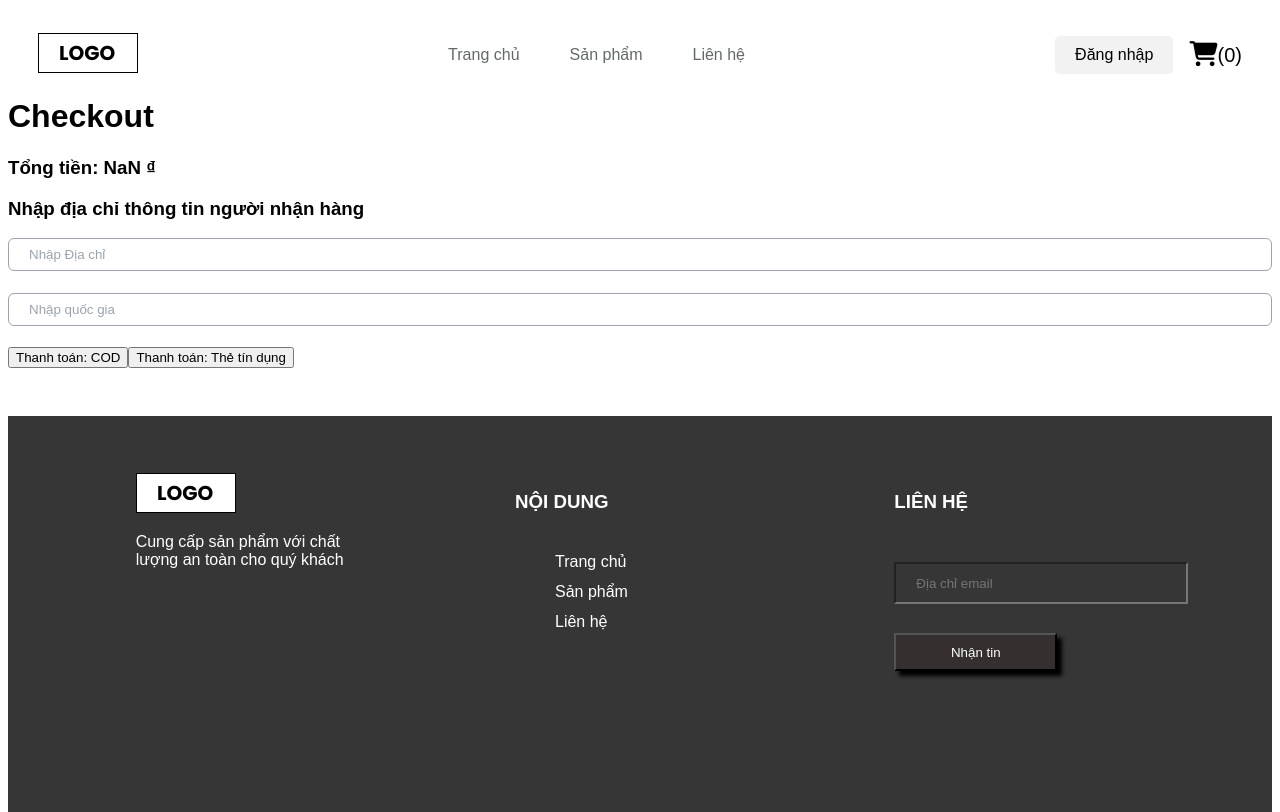
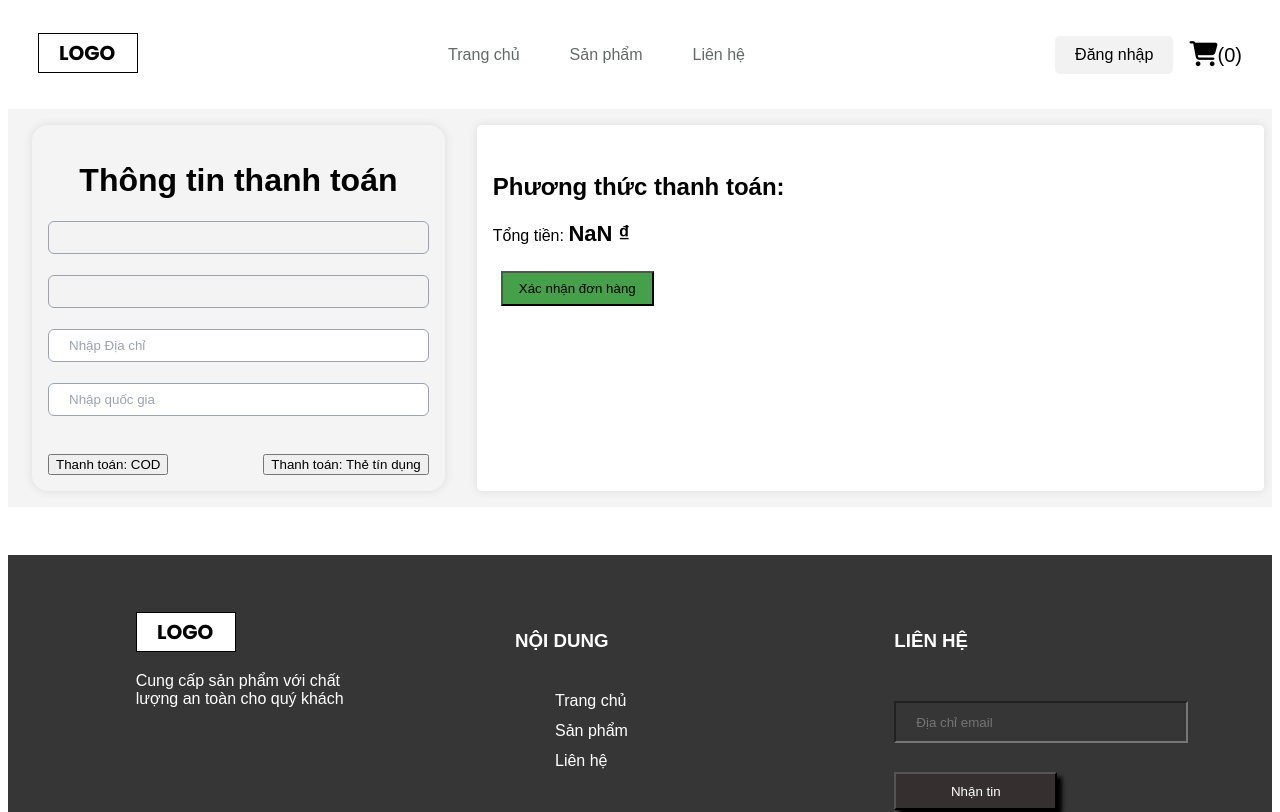
Before and after one commit to trieu1212/ecom-security-sql, a React (Create React App) app in the folder fe/: page /checkout in a window 1280 px wide. Shown: the top 812 px of the page. Built offline with nearby package versions, Linux system fonts and the light colour scheme.

Commit message:
complete checkout ui

```diff
--- a/fe/src/pages/Checkout/Checkout.css
+++ b/fe/src/pages/Checkout/Checkout.css
@@ -1,3 +1,68 @@
 .checkoutContainer{
+    margin-top: 2rem;
     background-color: #f4f4f4;
+    display: flex;
+    padding: 1rem 0.5rem;
+    justify-content: space-around;
+    gap:2rem;
 }
+.checkoutInfo{
+    flex:30%;
+    height: 30%;
+    box-shadow: 0 0 10px 0 rgba(0,0,0,0.1);
+    padding: 1rem 1rem;
+    border-radius: 1rem;
+    margin-left: 1rem;
+}
+
+.paymentMethod{
+    display: flex;
+    justify-content: space-between;
+    align-items: center;
+    margin-top: 1rem;
+}
+.paymentMethod div button:hover{
+    cursor: pointer;
+    background-color: orange;
+    color: white;
+    border-radius: 0.4rem;
+}
+.checkoutOrder{
+    flex: 60%;
+    padding: 1rem;
+    background-color: white;
+    border-radius: 5px;
+    box-shadow: 0 0 10px 0 rgba(0,0,0,0.1);
+}
+.checkoutOrderitems{
+    display: flex;
+    justify-content: space-between;
+    align-items: center;
+    padding: 1rem 0;
+    border-bottom: 1px solid #f4f4f4;
+}
+.checkoutOrderitems img{
+    width: 5rem;
+    border-radius: 1rem;
+}
+.confirmOrder{
+    padding-right: 6rem;
+    margin-top: 2rem;
+}
+.btnConfirmOrder{
+    padding: 0.5rem ;
+    color: white;
+    border: none;
+    border-radius: 0.4rem;
+    font-size: 1rem;
+}
+.btnConfirmOrder button{
+    padding: 0.5rem 1rem;
+    background-color: #45a049;
+}
+.btnConfirmOrder button:hover{
+    cursor: pointer;
+    background-color: orange;
+    color: white;
+    border-radius: 0.4rem;
+}
--- a/fe/src/pages/Checkout/Checkout.jsx
+++ b/fe/src/pages/Checkout/Checkout.jsx
@@ -1,21 +1,23 @@
 import React, { useEffect, useState } from "react";
 import { useDispatch, useSelector } from "react-redux";
-import { useLocation, useNavigate } from "react-router-dom";
+import { Link, useLocation, useNavigate } from "react-router-dom";
 import { toast } from "react-toastify";
 import InputForm from "../../components/InputForm/InputForm";
 import { createAxios } from "../../services/axiosJWT";
 import { loginSuccess } from "../../redux/authSlice";
 import { createOrder } from "../../redux/apis/orderApiRequests";
 import { getUserCart } from "../../redux/apis/cartApiRequests";
+import "./Checkout.css";
 const Checkout = () => {
   const location = useLocation();
   const dispatch = useDispatch();
-  const [nation,setNation] = useState('')
-  const [address,setAddress] = useState('')
+  const [nation, setNation] = useState("");
+  const [address, setAddress] = useState("");
+  const [payment, setPayment] = useState("");
   const user = useSelector((state) => state.auth.login?.currentUser);
   const cart = useSelector((state) => state.cart?.currentCart);
+  console.log(cart);
   let axiosJWT = createAxios(user, dispatch, loginSuccess, user?.refreshToken);
-  console.log(cart);
   const navigate = useNavigate();
   const totalPrice = location?.state?.totalPrice;
   if (!user) {
@@ -27,44 +29,97 @@ const Checkout = () => {
       currency: "VND",
     }).format(price);
   };
-  const handlePaymentCOD = async() =>{
+  const handleSetCOD = () => {
+    setPayment("COD");
+  }
+  const handleSetCard = () => {
+    setPayment("Thẻ tín dụng");
+  }
+  const handleOrder = async () => {
+    if(!address || !nation || !payment){
+      toast.error('Vui lòng điền đầy đủ thông tin');
+      return;
+    }
+    else if(payment === 'Thẻ tín dụng'){
+      toast.warning('Chức năng này đang được phát triển');
+    }else{
       const data = {
         amount: totalPrice,
-      address:{
+        address: {
           address: address,
-        nation: nation
+          nation: nation,
         },
-      products:cart
+        products: cart,
+      };
+      await createOrder(
+        data,
+        dispatch,
+        navigate,
+        axiosJWT,
+        user?.accessToken,
+        user?.id
+      );
+      await getUserCart(dispatch, axiosJWT, user?.accessToken, user?.id);
     }
-    await createOrder(data,dispatch,navigate,axiosJWT,user?.accessToken,user?.id)
-    await getUserCart(dispatch,axiosJWT,user?.accessToken,user?.id)
-  }
-  const handlePaymentCard = async() =>{
-    toast.warning('Chức năng thanh toán thẻ tín dụng đang được phát triển')
   }
   return (
     <>
       <div className="checkoutContainer">
-        <h1>Checkout</h1>
+        <div className="checkoutInfo">
+          <h1 style={{ textAlign: "center" }}>Thông tin thanh toán</h1>
+          <div className="checkoutInput">
+            <InputForm type="text" data={user?.username} disabled={true} />
+            <br />
+            <InputForm type="text" data={user?.email} disabled={true} />
+            <br />
+            <InputForm
+              type="text"
+              placeholder="Nhập Địa chỉ"
+              data={address}
+              setData={setAddress}
+            />
+            <br />
+            <InputForm
+              type="text"
+              placeholder="Nhập quốc gia"
+              data={nation}
+              setData={setNation}
+            />
+            <br />
+            <div className="paymentMethod">
+              <div>
+                <button onClick={handleSetCOD} >Thanh toán: COD</button>
+              </div>
+              <div>
+                <button onClick={handleSetCard}>
+                  Thanh toán: Thẻ tín dụng
+                </button>
+              </div>
+            </div>
+          </div>
+        </div>
+        <div className="checkoutOrder">
           <div>
             {cart?.map((item) => {
               return (
                 <>
+                  <div className="checkoutOrderitems">
+                    <Link to={`/product/${item.Product.id}`}><img src={item.Product.image} alt="" /></Link>
                     <h3>{item.Product.title}</h3>
-                <h3>giá: {formatPrice(item.Product.price)}</h3>
-                <h3>số lượng {item.quantity}</h3>
+                    <h3>Số lượng: {item.quantity}</h3>
+                    <h3>Giá: {formatPrice(item.Product.price)}</h3>
+                  </div>
                 </>
               );
             })}
           </div>
-        <h3>Tổng tiền: {formatPrice(totalPrice)}</h3>
-        <h3>Nhập địa chỉ thông tin người nhận hàng</h3>
-        <InputForm type="text" placeholder="Nhập Địa chỉ" data={address} setData={setAddress}/><br />
-        <InputForm type="text" placeholder="Nhập quốc gia" data={nation} setData={setNation}/>
-        <br />
-        <div className="paymentMethod">
-          <button onClick={handlePaymentCOD}>Thanh toán: COD</button>
-          <button onClick={handlePaymentCard}>Thanh toán: Thẻ tín dụng</button>
+          <div className="confirmOrder">
+            <h2>Phương thức thanh toán: {payment}</h2>
+            <p>Tổng tiền: <b style={{ fontSize:"22px" }}>{formatPrice(totalPrice)}</b></p>
+            <div className="btnConfirmOrder">
+              <button onClick={handleOrder}>Xác nhận đơn hàng</button>
+            </div>
+          </div>
         </div>
       </div>
     </>
--- a/fe/src/pages/OrderHistory/OrderHistory.css
+++ b/fe/src/pages/OrderHistory/OrderHistory.css
@@ -8,7 +8,7 @@
     background-color: aliceblue;
     border-radius: 2rem;
     flex:30%;
-    height: 40%;
+    height: 30%;
 }
 .infoUser{
     padding: 3rem;
@@ -27,12 +27,12 @@
     border-radius: 2rem;
     display: flex;
     flex-direction: column;
+    justify-content: center;
 }
 .orderHistoryItem{
     margin: 1rem 1rem;
     display: flex;
     justify-content: space-between;
-    /* align-items: center; */
     padding: 1rem;
     background-color: white;
     border-radius: 0.7rem;
```
Lines whose indentation alone changed are shown as unchanged.
